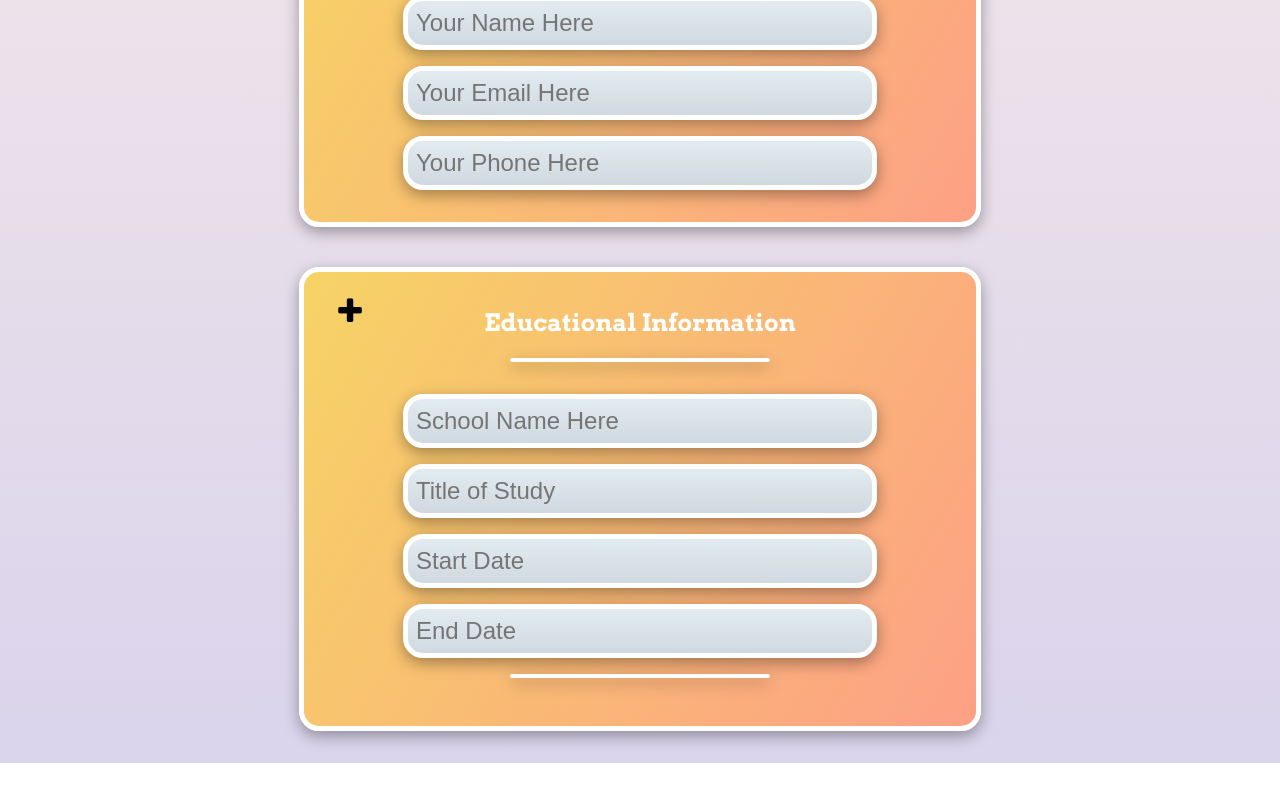
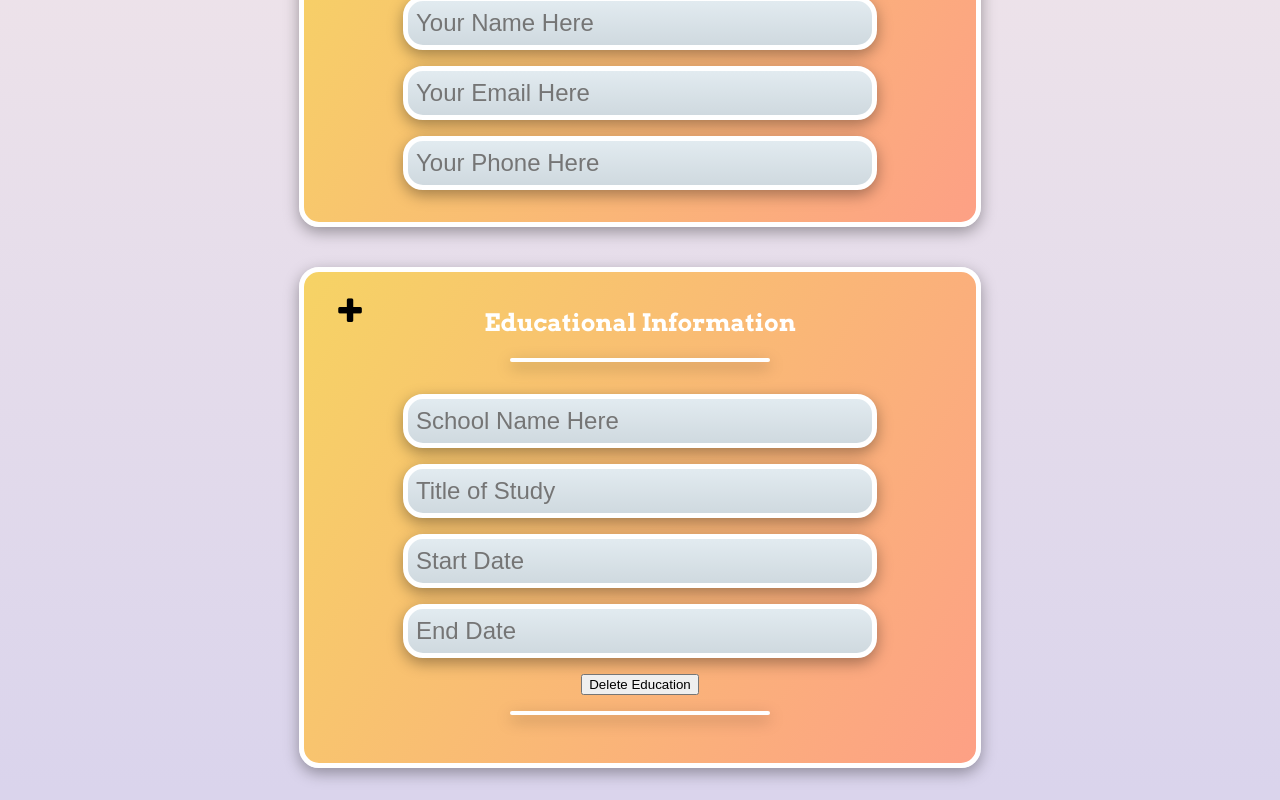
Before and after one commit to Dvdt5/Odin_Project---CV_Application, a React (Vite) app: page / in a window 1280 px wide. Shown: the part 275-1075 px from the top of the page. Before the commit the page ends 1038 px from the top, so only its background shows below. Built offline with nearby package versions, Linux system fonts and the light colour scheme; a web font is replaced by a local one.

Commit message:
now can delete education

```diff
--- a/src/components/EducationalSection/EducationalExperience.jsx
+++ b/src/components/EducationalSection/EducationalExperience.jsx
@@ -28,6 +28,7 @@ function EducationalExperience () {
       setEducationInfo(newArray);
 
     }
+    console.log(educationInfo)
 
     return (
     <>
@@ -44,6 +45,7 @@ function EducationalExperience () {
               return (
                 <EducationalInfo
                 key={education.id}
+                index={index}
                 educationObject={education}
                 educationInfo={educationInfo}
                 setEducationInfo={setEducationInfo}
--- a/src/components/EducationalSection/EducationalInfo.jsx
+++ b/src/components/EducationalSection/EducationalInfo.jsx
@@ -2,10 +2,15 @@ import { useState } from "react"
 import "./Education.css"
 
 
-function EducationalInfo ({educationObject, EducationInfo, setEducationInfo}) {
+function EducationalInfo ({educationObject, educationInfo, setEducationInfo, index}) {
 
     const [info, setinfo] = useState(educationObject);
 
+    const removeEducation = () => {
+        let dupArr = [...educationInfo];
+        dupArr.splice(index, 1);
+        setEducationInfo(dupArr);
+      };
 
     return (
     <>
@@ -50,6 +55,14 @@ function EducationalInfo ({educationObject, EducationInfo, setEducationInfo}) {
                 onChange={(event) => setinfo({ ...info, dateOfStudyEnd: event.target.value })}
             />
             </div>
+            <div className="inputRow">
+                <button
+                type="button"
+                onClick={removeEducation}
+                >
+                Delete Education
+                </button>
+            </div>
         </div>
         <hr />
     </>
```
